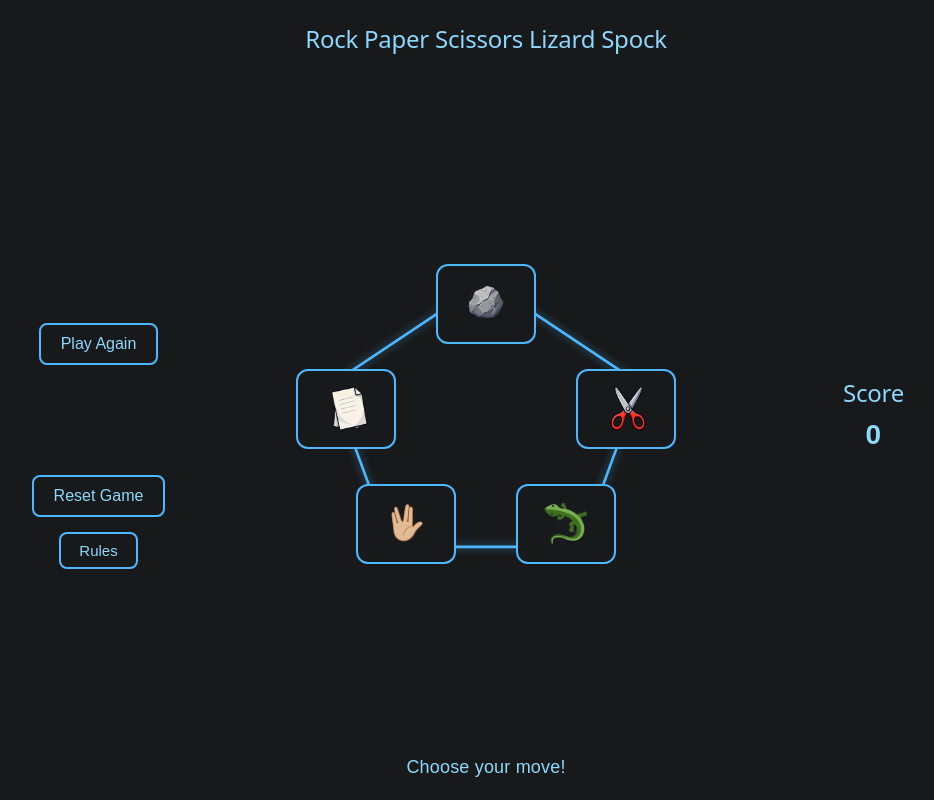
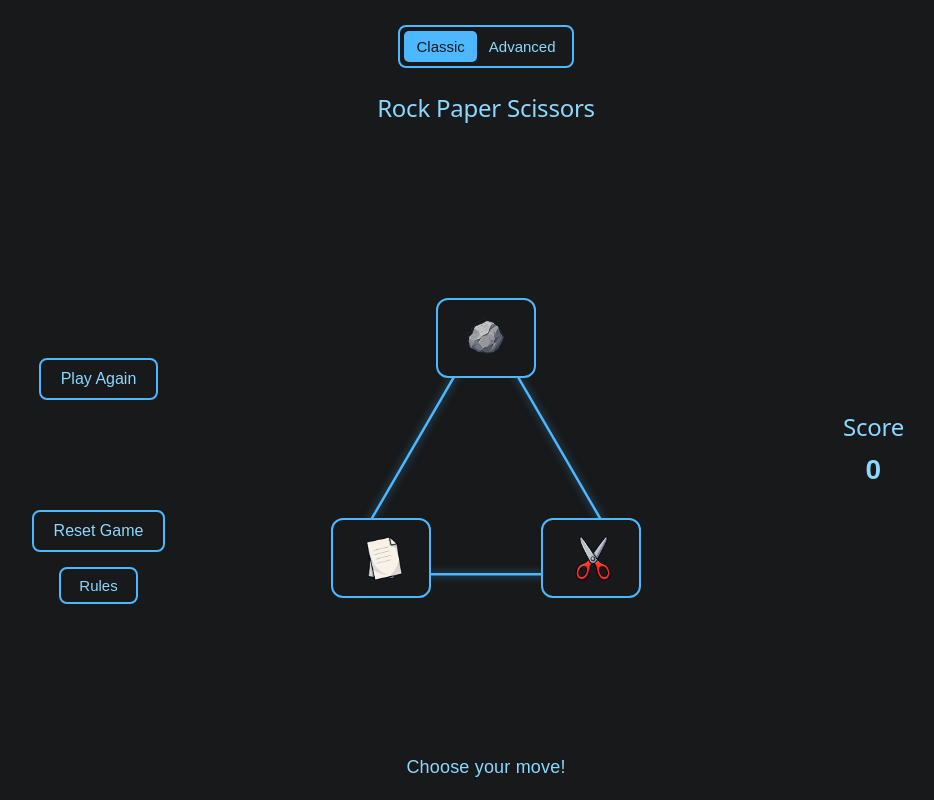
Before and after one commit to warmlingjasper-cpu/rock-paper-scissors, a React app in the folder frontend/: page / in a window 1280 px wide. Shown: the whole page, without its empty margins (154-1088 px from the left). Built offline with nearby package versions, Linux system fonts and the light colour scheme; the HTML template or start-up script is replaced by a standard one.

Commit message:
add advanced mode

```diff
--- a/frontend/src/App.css
+++ b/frontend/src/App.css
@@ -519,3 +519,53 @@ body {
   object-fit: contain;
   vertical-align: middle;
 }
+
+/* ----- CLASSIC MODE ----- */
+
+.triangle.classic .triangle-top {
+  top: 0;
+  left: 50%;
+  transform: translateX(-50%);
+}
+
+.triangle.classic .triangle-upper-left {
+  top: 220px;
+  left: 20px;
+}
+
+.triangle.classic .triangle-upper-right {
+  top: 220px;
+  right: 20px;
+}
+
+.triangle.classic .triangle-lines {
+  transform: scale(0.95);
+}
+
+.mode-switch {
+  display: flex;
+  padding: 4px;
+  border: 2px solid var(--game-blue);
+  border-radius: 8px;
+  background: #17191a;
+}
+
+.mode-switch button {
+  padding: 7px 12px;
+  font-size: 15px;
+  border: none;
+  border-radius: 5px;
+  cursor: pointer;
+  background: transparent;
+  color: var(--game-blue-light);
+  transition: 0.2s ease;
+}
+
+.mode-switch button:hover {
+  transform: translateY(-2px);
+}
+
+.mode-switch button.active {
+  background: var(--game-blue);
+  color: #17191a;
+}
--- a/frontend/src/App.jsx
+++ b/frontend/src/App.jsx
@@ -9,9 +9,17 @@ import tesoura from "./assets/tesoura.png"
 import lizard from "./assets/lizard.png"
 import spock from "./assets/spock.png"
 
-const choices = ["rock", "paper", "scissors", "lizard", "spock"]
+const classicChoices = ["rock", "paper", "scissors"]
 
-function getComputerChoice() {
+const advancedChoices = [
+  "rock",
+  "paper",
+  "scissors",
+  "lizard",
+  "spock"
+]
+
+function getComputerChoice(choices) {
   const randomIndex = Math.floor(Math.random() * choices.length)
 
   return choices[randomIndex]
@@ -54,10 +62,16 @@ function App() {
     draws: 0
   })
 
+  const [gameMode, setGameMode] = useState("classic")
+
+  const choices = gameMode === "classic"
+  ? classicChoices
+  : advancedChoices
+
   function handlePlayerChoice(choice) {
     setIsSpinning(true)
 
-    const computer = getComputerChoice()
+    const computer = getComputerChoice(choices)
 
     setPlayerChoice(choice)
     setComputerChoice(computer)
@@ -118,7 +132,28 @@ function App() {
 
   return (
     <div className="game">
-      <h2>Rock Paper Scissors Lizard Spock</h2>
+      <div className="mode-switch">
+        <button
+          className={gameMode === "classic" ? "active" : ""}
+          onClick={() => setGameMode("classic")}
+        >
+          Classic
+        </button>
+
+        <button
+          className={gameMode === "advanced" ? "active" : ""}
+          onClick={() => setGameMode("advanced")}
+        >
+          Advanced
+        </button>
+      </div>
+      <br />
+      <h2>
+        {gameMode === "classic"
+          ? "Rock Paper Scissors"
+          : "Rock Paper Scissors Lizard Spock"}
+      </h2>
+
       <div className="game-area">
         <div className="game-buttons">
 
@@ -140,14 +175,18 @@ function App() {
         </div>
 
         <div
-          className={`triangle ${isSpinning ? "spinning" : ""
+          className={`triangle ${gameMode} ${isSpinning ? "spinning" : ""
             } ${showFinalChoices ? "show-final" : ""}`}
         >
 
           <div className="triangle-content">
 
             <svg className="triangle-lines" viewBox="0 0 400 350">
+              {gameMode === "classic" ? (
+                <polygon points="200,20 380,330 20,330" />
+              ) : (
                 <polygon points="200,20 380,140 310,330 90,330 20,140" />
+              )}
             </svg>
 
             <div className="triangle-top">
@@ -158,6 +197,8 @@ function App() {
               <ChoiceButton choice="scissors" onChoice={handlePlayerChoice} />
             </div>
 
+            {gameMode === "advanced" && (
+              <>
                 <div className="triangle-bottom-right">
                   <ChoiceButton choice="lizard" onChoice={handlePlayerChoice} />
                 </div>
@@ -165,6 +206,8 @@ function App() {
                 <div className="triangle-bottom-left">
                   <ChoiceButton choice="spock" onChoice={handlePlayerChoice} />
                 </div>
+              </>
+            )}
 
             <div className="triangle-upper-left">
               <ChoiceButton choice="paper" onChoice={handlePlayerChoice} />
@@ -213,6 +256,18 @@ function App() {
             <h2>How to play</h2>
 
               <p>
+                {gameMode === "classic" ? (
+                  <>
+                    <img src={pedra} alt="Pedra" /> Rock crushes <img src={tesoura} alt="Tesoura" /> Scissors.
+                    <br />
+                    <img src={papel} alt="Pedra" /> Paper covers <img src={pedra} alt="Pedra" /> Rock.
+                    <br />
+                    <img src={tesoura} alt="Tesoura" /> Scissors cut <img src={papel} alt="Papel" /> Paper.
+                    <br />
+                  </>
+                ) : (
+
+                  <>
                     <img src={pedra} alt="Pedra" /> Rock crushes <img src={tesoura} alt="Tesoura" /> Scissors and <img src={lizard} alt="Lizard" /> Lizard.
                     <br />
 
@@ -226,6 +281,8 @@ function App() {
                     <br />
 
                     <img src={spock} alt="Spock" /> Spock vaporizes <img src={pedra} alt="Pedra" /> Rock and smashes <img src={tesoura} alt="Tesoura" /> Scissors.
+                      </>
+                    )}
                 </p>
           </div>
         </div>
```
Lines whose indentation alone changed are shown as unchanged.
